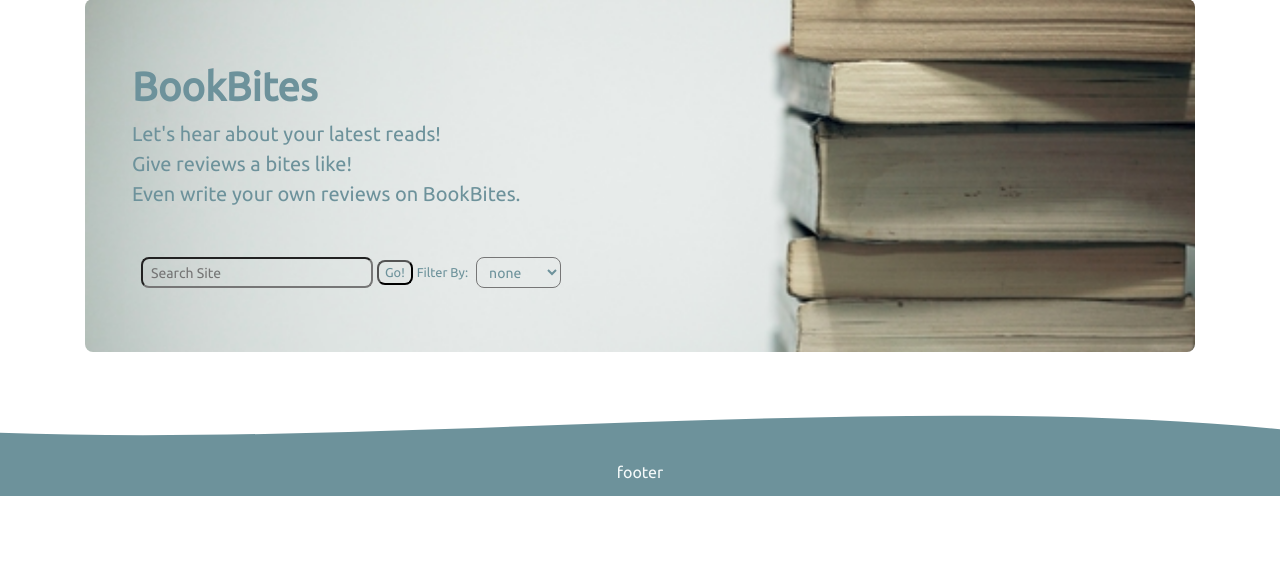
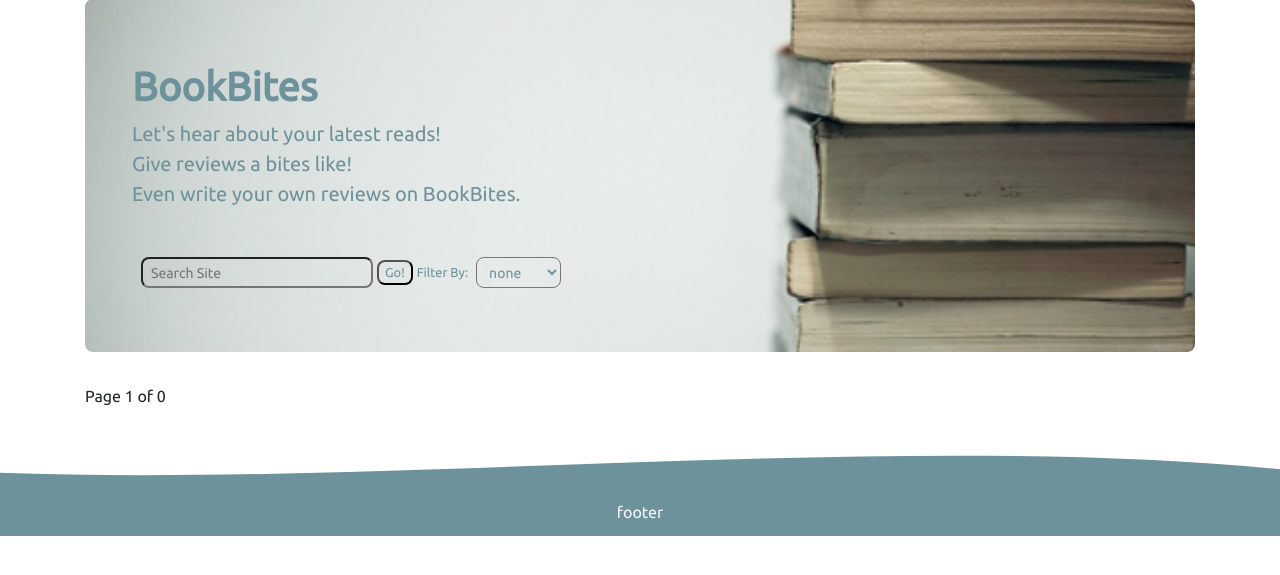
Before and after one commit to alimgee/book-review-milestone-project3, a Flask app: page / in a window 1280 px wide. Shown: the part 105-680 px from the top of the page. Run offline with Flask 2, Linux system fonts and the light colour scheme; data that the repository does not hold is empty; some libraries are stand-ins or nearby versions.

Commit message:
Adding test  basic pagination to index

```diff
--- a/app.py
+++ b/app.py
@@ -1,5 +1,6 @@
 import os
 import re
+import math
 from flask import Flask, render_template, redirect, request, url_for, session, flash, Markup
 from flask_pymongo import PyMongo, pymongo
 from bson.objectid import ObjectId
@@ -14,13 +15,26 @@ app.secret_key = ('SECRET_KEY')
 # creating mongo app
 mongo = PyMongo(app)
 
+page_limit = 2 #  for pagination - amount of records to be displayed per page
+
 # landing page route
 @app.route('/' , methods=['GET', 'POST'])
 def index():
     ''' function to display all records on the landing page'''
+
+    # pagination section
+
+    total = mongo.db.reviews.count_documents({}) #total records in reviews db
+    # setsting the current page of pagination and also resets value of page when passed back through user interaction
+    current_page = int(request.args.get('current_page', 1))
+    offset = int(request.args.get('offset', 0)) # setting offset initially to 0 (position in db for current page)
+    max_pages = int(math.ceil(total /page_limit)) # calculating max pages needed to display all records
+    page_range = (1, max_pages) # creating a tuple with the page range in it
+
     # sort reviews by popularity (upvote)
-    reviews=mongo.db.reviews.find().sort('upvote', pymongo.DESCENDING)
-    return render_template("index.html", reviews = reviews)
+    reviews=mongo.db.reviews.find().sort('upvote', pymongo.DESCENDING).limit(page_limit).skip(offset)
+    return render_template("index.html", reviews = reviews, total =total, page_limit = page_limit,
+                            current_page = current_page, offset =offset, max_pages = max_pages, page_range = page_range)
 
 @app.route('/review/<id>', methods=['GET', 'POST'])
 def review(id):
--- a/templates/index.html
+++ b/templates/index.html
@@ -3,25 +3,41 @@
 
 {% for review in reviews %}
 <div class="card mb-4">
-    <div class="card-header reviewer"><span class="review-title "><strong>Reviewed By:</strong></span> <span class="text-capitalize"> {{ review.username}} </span></div>
+    <div class="card-header reviewer"><span class="review-title "><strong>Reviewed By:</strong></span> <span
+            class="text-capitalize"> {{ review.username}} </span></div>
     <div class="card-body">
         <div class="row">
-            <div class="col-12 col-md-4"><span class="review-title "><strong>Author:</strong></span>  <span class="text-capitalize"> {{ review.author}} </span></div>
-            <div class="col-12 col-md-4"><span class="review-title "><strong>Book Title:</strong></span>  <span class="text-capitalize"> {{ review.book_title }}</span></div>
-            <div class="col-12 col-md-4"><span class="review-title" ><strong>Book Category:</strong></span> <i class="{{ review.icon}}" aria-hidden="true"></i> <span class="text-capitalize"> {{ review.category}} </span> </div>
+            <div class="col-12 col-md-4"><span class="review-title "><strong>Author:</strong></span> <span
+                    class="text-capitalize"> {{ review.author}} </span></div>
+            <div class="col-12 col-md-4"><span class="review-title "><strong>Book Title:</strong></span> <span
+                    class="text-capitalize"> {{ review.book_title }}</span></div>
+            <div class="col-12 col-md-4"><span class="review-title"><strong>Book Category:</strong></span> <i
+                    class="{{ review.icon}}" aria-hidden="true"></i> <span class="text-capitalize"> {{ review.category}}
+                </span> </div>
         </div>
         <hr />
         <div class="row">
-            <div class="col-12"><span class="review-title text-capitalize"><strong>Book Summary:</strong></span><br><br>{{ review.summary }}</div>
+            <div class="col-12"><span class="review-title text-capitalize"><strong>Book
+                        Summary:</strong></span><br><br>{{ review.summary }}</div>
 
         </div>
         <hr />
         <div class="row">
-            <div class="col-md-10"><a class="btn btn-info" target="_blank" href=" {{ url_for('review', id=review._id ) }} ">View Review</a></div>
-            <div class="col-md-2"><span class="review-title">Bites:</span> <span class="upvote">+{{ review.upvote }}</span></div>
+            <div class="col-md-10"><a class="btn btn-info" target="_blank"
+                    href=" {{ url_for('review', id=review._id ) }} ">View Review</a></div>
+            <div class="col-md-2"><span class="review-title">Bites:</span> <span
+                    class="upvote">+{{ review.upvote }}</span></div>
         </div>
     </div>
 </div>
 {% endfor %}
+<!-- testing pagination -->
+</p> Page {{ current_page}} of {{max_pages}}</p>
+{%if offset >0 %}
+<a href="{{url_for('index', current_page=current_page-1, offset=offset-page_limit   )}}"><< View Previous</a>
+{% endif %}
+{%if current_page < max_pages  %}
+<a href="{{url_for('index', current_page=current_page+1, offset=offset+page_limit  )}}"> View Next >></a>
+{% endif %}
 
-{% endblock %}
+ {% endblock %}
```
